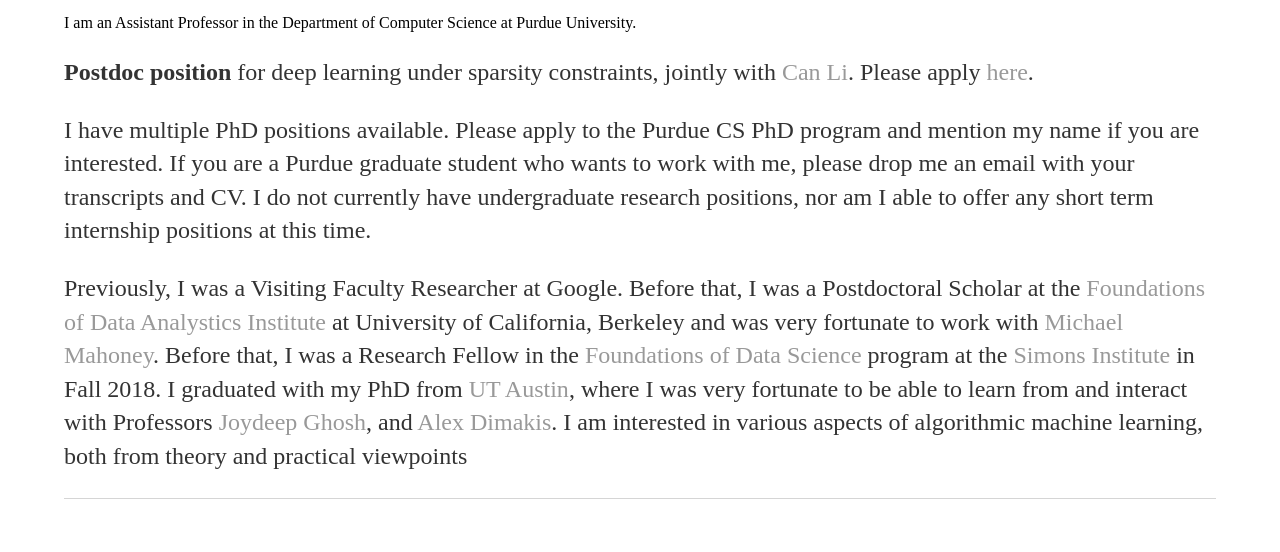
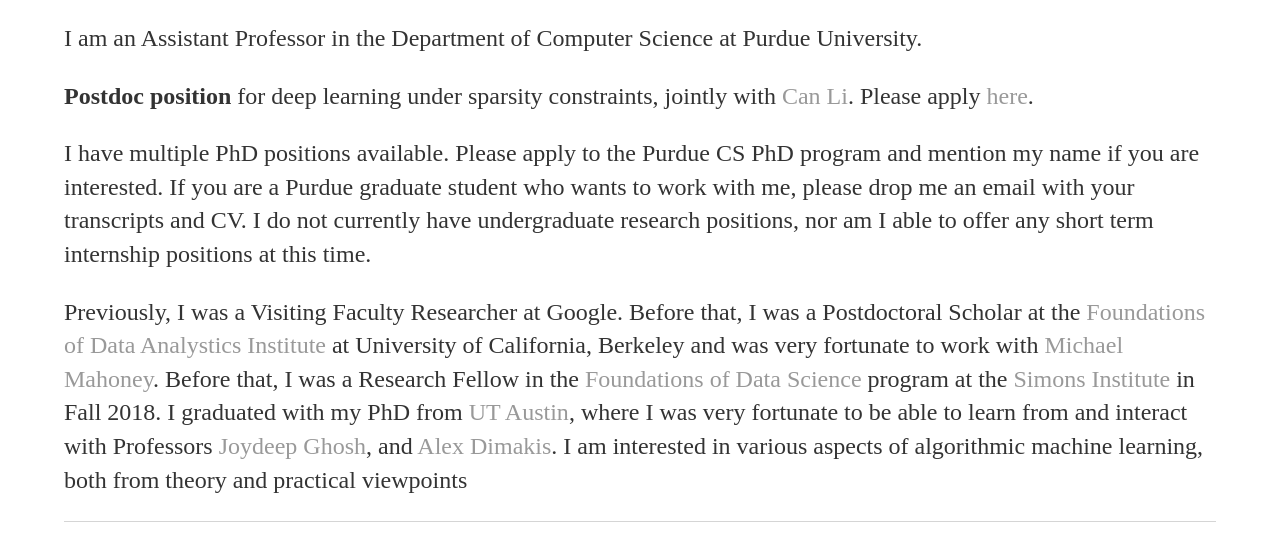
Before and after one commit to rjvak7/rjvak7.github.io, a Jekyll site: the page built from index.html, in a window 1280 px wide. Shown: the part 376-928 px from the top of the page. Built offline with Jekyll 4.4.1, drawn with Linux system fonts in a browser that asks for light colours; before the commit the page ends 905 px from its top, so only the background shows below that.

Commit message:
update pubs

```diff
--- a/index.html
+++ b/index.html
@@ -3,7 +3,7 @@ layout: default
 title: Rajiv Khanna -- Home
 ---
 <div >
-I am an Assistant Professor in the Department of Computer Science at Purdue University. </p>
+<p> I am an Assistant Professor in the Department of Computer Science at Purdue University. </p>
 
 <p><b>Postdoc position</b> for deep learning under sparsity constraints, jointly with <a href="https://canli1.github.io/"> Can Li</a>. Please apply <a href="https://engineering.purdue.edu/Engr/Research/GilbrethFellowships/ResearchProposals/2024-25/deep-learning-models-with-sparsity-constraints-applications-to-chemical-process-systems"> here</a>.
 
```
